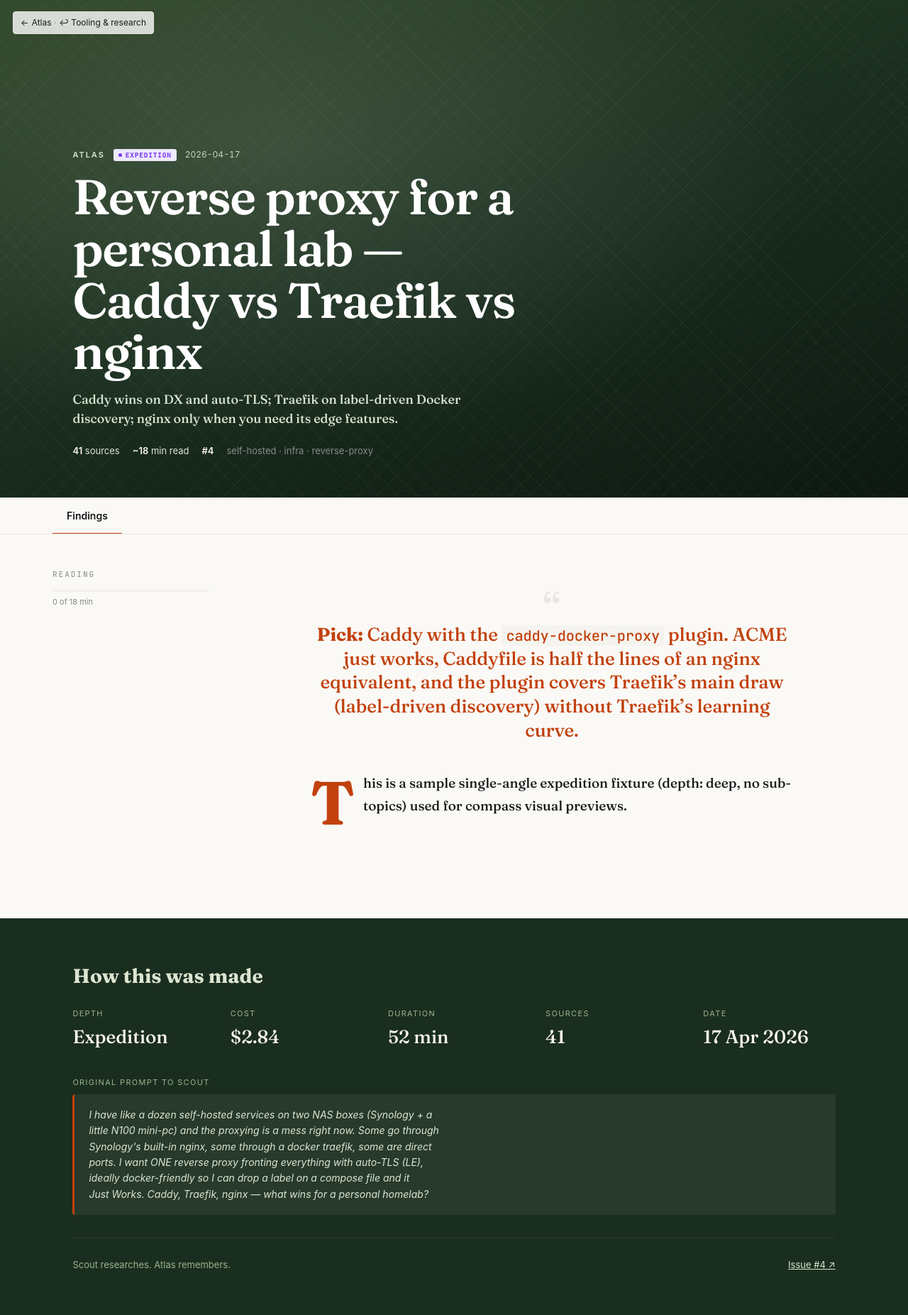
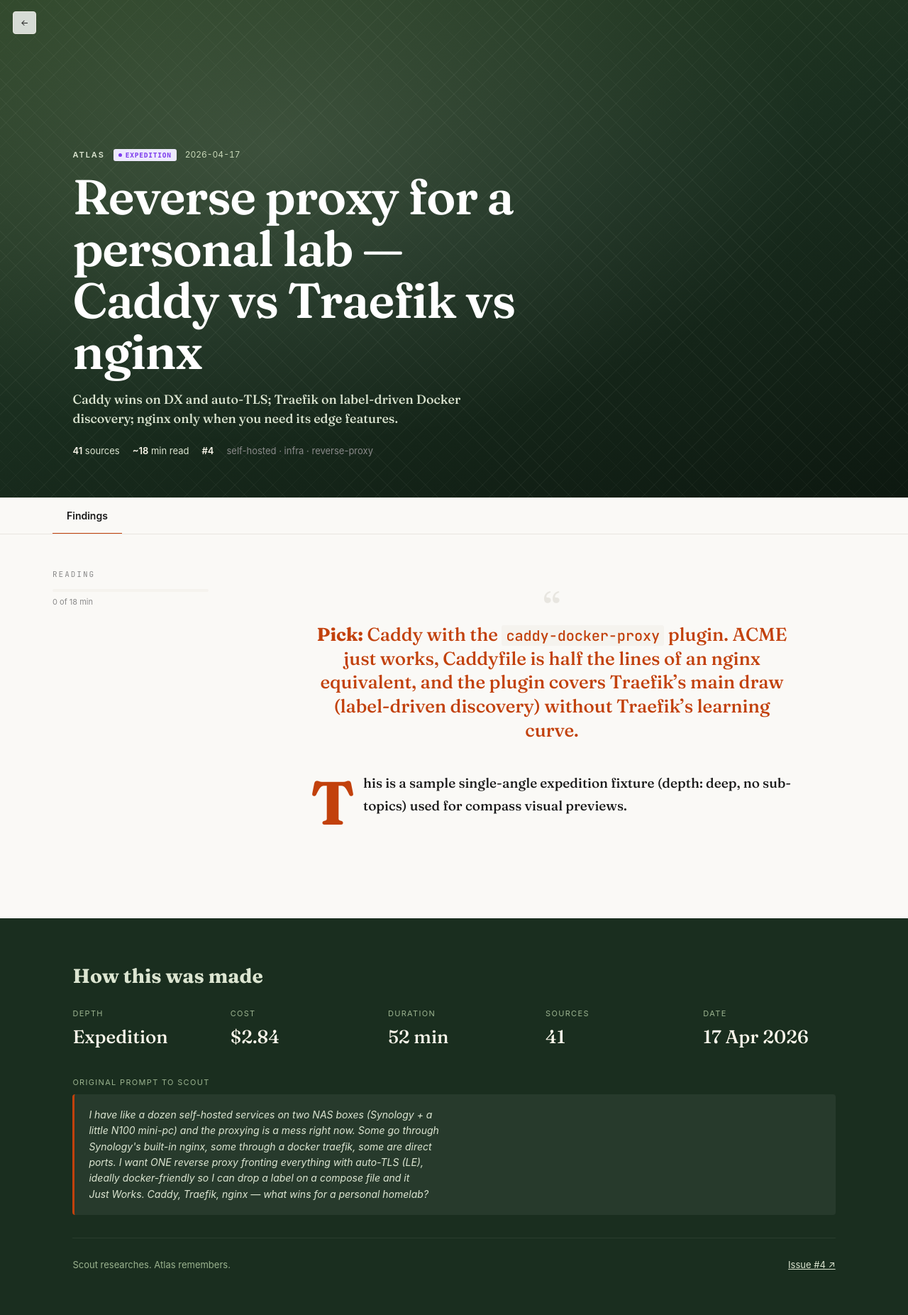
Before and after one commit to Laoujin/Compass, a Jekyll site: the page built from research/2026-04-17-reverse-proxy-personal-lab/index.md, in a window 1280 px wide. Shown: the whole page at 71% size. Built offline with Jekyll 4.4.1, drawn with Linux system fonts in a browser that asks for light colours.

Commit message:
back button on mobile

```diff
--- a/_layouts/research.html
+++ b/_layouts/research.html
@@ -48,7 +48,12 @@
   {%- assign _series_key = url_parts[2] -%}
   {%- include series-of.html slug=_series_key -%}
   <nav class="research-back">
-    <a href="{{ '/' | relative_url }}">←<span class="research-back-label">{{ site.title }}</span></a>
+    {%- comment -%} The arrow is a checkbox-toggle (not a link) so a tap expands the
+    labels on touch devices, which have no hover. Desktop still expands on hover/focus.
+    {%- endcomment -%}
+    <input type="checkbox" id="research-back-toggle" class="research-back-cb" tabindex="-1" aria-hidden="true">
+    <label for="research-back-toggle" class="research-back-arrow" aria-label="Show navigation">←</label>
+    <a class="research-back-home" href="{{ '/' | relative_url }}"><span class="research-back-label">{{ site.title }}</span></a>
     {%- if series_of_slug != "" -%}
     <span class="research-back-sep" aria-hidden="true">·</span>
     <a class="research-back-series" href="{{ '/series/' | append: series_of_slug | append: '/' | relative_url }}">↩ {{ series_of_title }}</a>
--- a/assets/research.css
+++ b/assets/research.css
@@ -26,13 +26,16 @@
 }
 .research-back a { color: var(--pal-fg); text-decoration: none; }
 .research-back a:hover { color: var(--pal-accent); }
-.research-back-label { margin-left: .35em; }
-.research-back-sep { color: var(--pal-fg-faint); margin: 0 .3em; }
+.research-back-sep { color: var(--pal-fg-faint); }
 
-/* Collapsed back-nav: on hover-capable devices the pill shows just the ← arrow
-   and reveals the label(s) on hover/focus. Touch devices (no hover) fall through
-   to the rules above and keep the full text, so the series link stays reachable. */
-@media (hover: hover) {
+/* The ← arrow is a checkbox toggle; hide the input, style the label as the arrow. */
+.research-back-cb { position: absolute; width: 0; height: 0; opacity: 0; pointer-events: none; }
+.research-back-arrow { cursor: pointer; color: var(--pal-fg); line-height: 1; user-select: none; }
+.research-back:hover .research-back-arrow, .research-back-arrow:hover { color: var(--pal-accent); }
+
+/* Collapsed back-nav: the pill shows just the ← arrow and reveals the label(s) on
+   hover or keyboard focus (desktop) and on tap — via the checkbox — on touch, so
+   the series link stays reachable on mobile without a hover. */
 .research-back-label,
 .research-back-sep,
 .research-back-series {
@@ -41,12 +44,14 @@
   transition: max-width .3s ease, opacity .2s ease, margin .25s ease;
 }
 .research-back:hover .research-back-label,
-  .research-back:focus-within .research-back-label { max-width: 16ch; opacity: 1; margin-left: .35em; }
+.research-back:focus-within .research-back-label,
+.research-back-cb:checked ~ .research-back-home .research-back-label { max-width: 16ch; opacity: 1; margin-left: .35em; }
 .research-back:hover .research-back-sep,
-  .research-back:focus-within .research-back-sep { max-width: 2ch; opacity: 1; margin: 0 .3em; }
+.research-back:focus-within .research-back-sep,
+.research-back-cb:checked ~ .research-back-sep { max-width: 2ch; opacity: 1; margin: 0 .3em; }
 .research-back:hover .research-back-series,
-  .research-back:focus-within .research-back-series { max-width: 24ch; opacity: 1; }
-}
+.research-back:focus-within .research-back-series,
+.research-back-cb:checked ~ .research-back-series { max-width: 24ch; opacity: 1; }
 
 /* =========================================================================
    Cover
```
Lines whose indentation alone changed are shown as unchanged.
